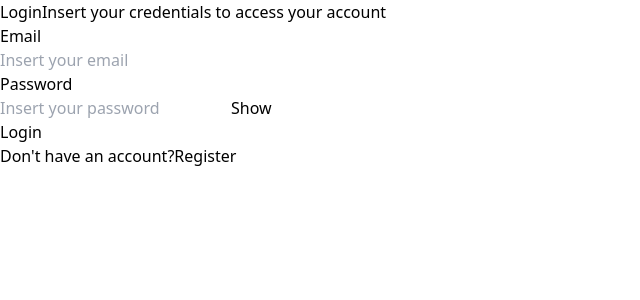
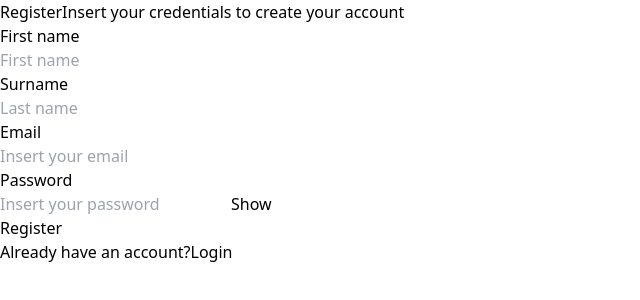
Before and after one commit to CelioJoaquimCumba/test, a Vue app: page /register in a window 1280 px wide. Before the commit this address led to /login. Shown: the top 300 px of the page, without its empty margins (0-640 px from the left). Built offline with nearby package versions, Linux system fonts and the light colour scheme.

Commit message:
feat: add register view

```diff
--- a/src/router/index.ts
+++ b/src/router/index.ts
@@ -5,7 +5,7 @@ import HomeView from "../views/HomeView.vue";
 
 // import ResultView from "@/views/ResultView.vue";
 import LoginView from "@/views/LoginView.vue";
-// import RegisterView from "@/views/RegisterView.vue";
+import RegisterView from "@/views/RegisterView.vue";
 
 import store from "../store";
 import { getUser } from "@/utils/userManager";
@@ -37,11 +37,11 @@ const router = new VueRouter({
       name: "login",
       component: LoginView,
     },
-    // {
-    //   path: "/register",
-    //   name: "register",
-    //   component: RegisterView,
-    // },
+    {
+      path: "/register",
+      name: "register",
+      component: RegisterView,
+    },
   ],
 });
 
--- /dev/null
+++ b/src/views/RegisterView.vue
@@ -0,0 +1,130 @@
+<script lang="ts">
+import buttonComponent from "../components/atoms/Button.vue";
+import inputComponent from "../components/atoms/InputComponent.vue";
+import { ValidationObserver } from "vee-validate";
+import "../validations/vee-validate-extensions";
+import { login, register } from "../api/Auth";
+import { setUser } from "@/utils/userManager";
+import store from "../store";
+import Vue from "vue";
+
+export default Vue.extend({
+  name: "RegisterView",
+  data() {
+    return {
+      emailInput: "",
+      passwordInput: "",
+      firstName: "",
+      lastName: "",
+      submitted: false,
+      errorMessage: "",
+      isLoading: false,
+    };
+  },
+  components: {
+    buttonComponent,
+    inputComponent,
+    ValidationObserver,
+  },
+  methods: {
+    async submitForm() {
+      try {
+        this.isLoading = true;
+        this.emailInput = this.emailInput.toLowerCase();
+        const { id, email } = await register(
+          this.emailInput,
+          this.passwordInput,
+          this.firstName,
+          this.lastName
+        );
+        const { token, refreshToken } = await login(
+          this.emailInput,
+          this.passwordInput
+        );
+        this.errorMessage = "";
+        setUser({ email: this.emailInput, token, refreshToken, id });
+        this.$router.push({ name: "home" });
+      } catch (error: any) {
+        console.log(error);
+        if (error && error.response && error.response.data) {
+          this.errorMessage = error?.response?.data?.message;
+        } else {
+          this.errorMessage = "error occurred";
+        }
+        throw error;
+      } finally {
+        this.isLoading = false;
+      }
+    },
+    changeSubmitState() {
+      this.submitted = true;
+    },
+  },
+});
+</script>
+
+<template>
+  <div
+    class="flex w-full h-screen bg-gray-200 justify-center items-center gap-4"
+  >
+    <div
+      class="flex flex-col px-8 lg:px-24 w-full sm:w-1/2 h-full sm:h-5/6 sm:min-h-52 justify-center items-center bg-white rounded-2xl"
+    >
+      <ValidationObserver v-slot="{ handleSubmit }">
+        <form
+          class="flex flex-col w-full max-w-md sm:max-w-sm gap-2"
+          novalidate
+          @submit.prevent="handleSubmit(submitForm)"
+        >
+          <span class="text-xl leading-7 font-normal">Register</span>
+          <span class="text-base leading-6 font-normal"
+            >Insert your credentials to create your account</span
+          >
+          <inputComponent
+            label="First name"
+            placeholder="First name"
+            v-model="firstName"
+            rules="alpha_spaces|required|min:3"
+            :submitted="submitted"
+          />
+          <inputComponent
+            label="Surname"
+            placeholder="Last name"
+            v-model="lastName"
+            rules="alpha_spaces|required|min:3"
+            :submitted="submitted"
+          />
+
+          <inputComponent
+            label="Email"
+            placeholder="Insert your email"
+            v-model="emailInput"
+            :rules="'required|email'"
+            :submitted="submitted"
+          />
+          <inputComponent
+            label="Password"
+            placeholder="Insert your password"
+            is-password
+            v-model="passwordInput"
+            :rules="'password|required'"
+            :submitted="submitted"
+          />
+          <buttonComponent @click="changeSubmitState" :is-loading="isLoading"
+            >Register</buttonComponent
+          >
+          <span
+            class="text-red-500 text-sm leading-4 font-normal text-center"
+            >{{ errorMessage }}</span
+          >
+        </form>
+        <div
+          class="flex gap-2 text-base leading-6 font-normal self-stretch justify-center"
+        >
+          <span>Already have an account?</span>
+          <router-link to="./login" class="text-green-600">Login</router-link>
+        </div>
+      </ValidationObserver>
+    </div>
+  </div>
+</template>
```
